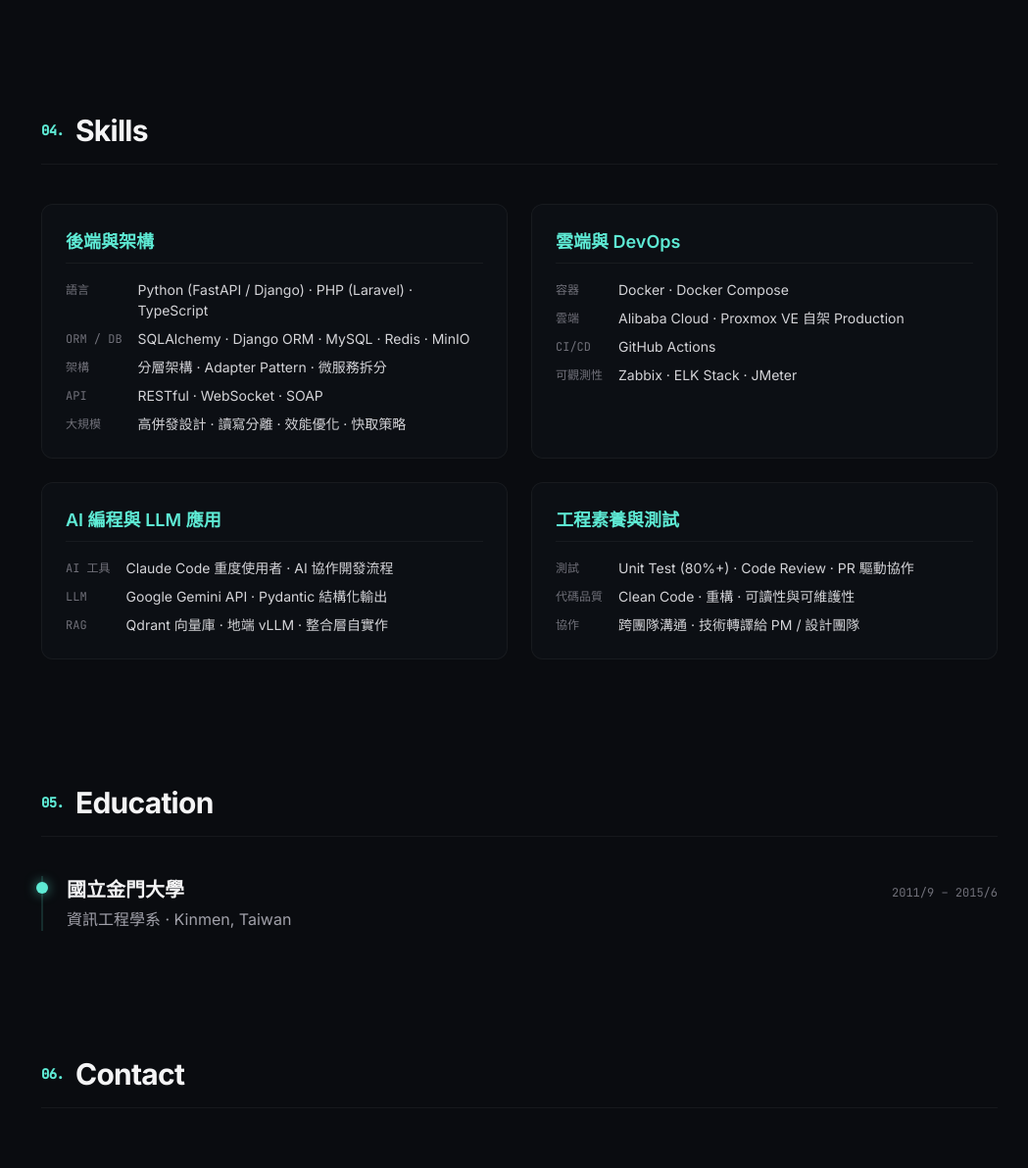
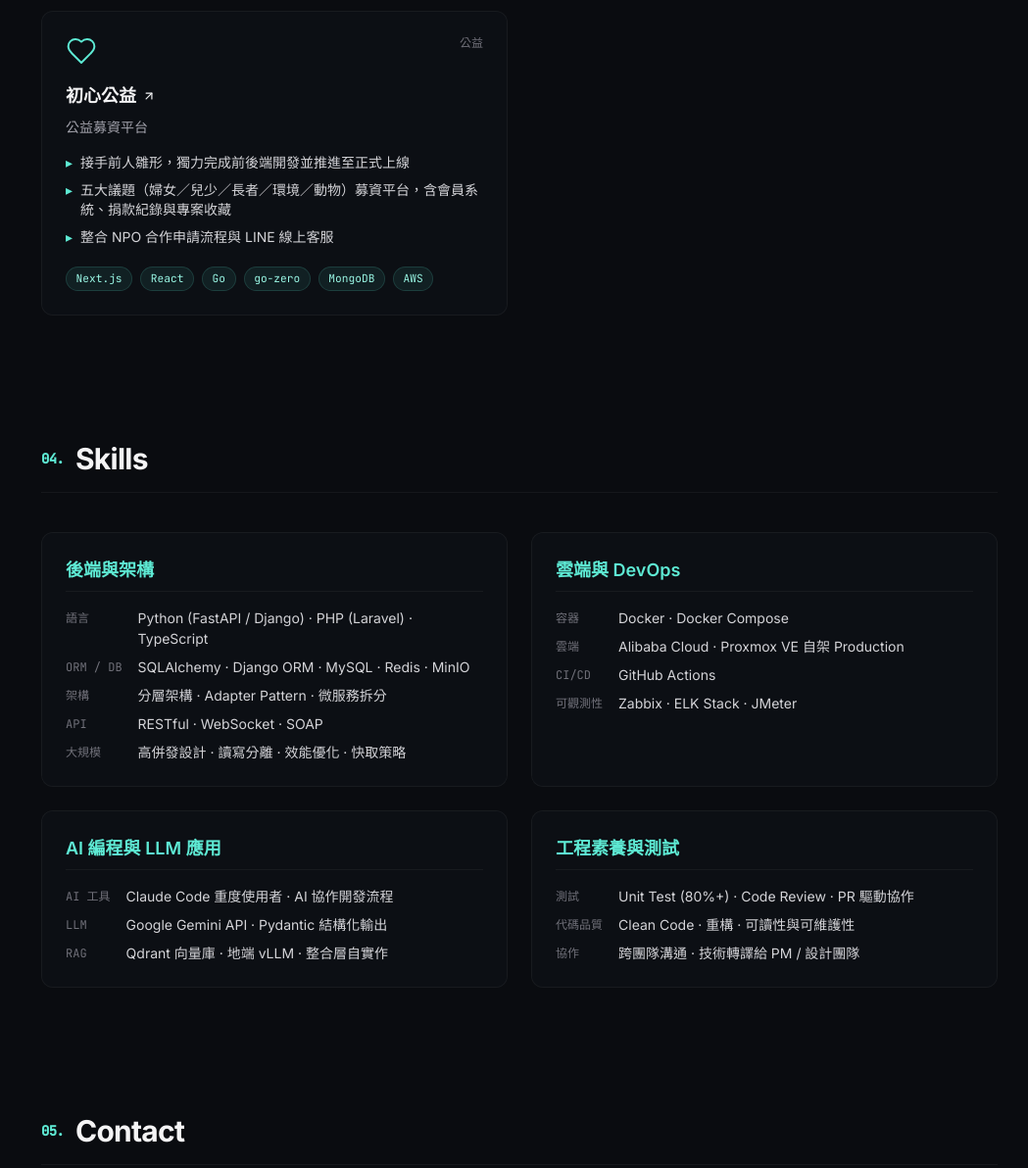
Before and after one commit to rudd6617/portfolio, a website: page index.html in a window 1280 px wide. Shown: the part 3300-4492 px from the top of the page at 98% size, without its empty margins (110-1159 px from the left). Drawn offline with nearby package versions, Linux system fonts and the light colour scheme; files that its build step writes are made by us from their sources.

Commit message:
feat: update content, link projects, single-source accent palette
- Remove Education section; renumber Contact 06 -> 05 (no gap, fixes
  nav scroll-spy going dark when Education had no nav entry)
- Add 初心公益 project card (truheart.com.tw); link Forja CV title to
  its live site
- Soften Contact copy: 想聊聊？ -> 歡迎聯絡, neutral job-seeking line
- Single-source accent color as RGB channels in style.css :root and
  reference via rgb(var(--accent) / <alpha-value>) in Tailwind config

Co-Authored-By: Claude Opus 4.8 (1M context) <noreply@anthropic.com>

```diff
--- a/assets/style.css
+++ b/assets/style.css
@@ -1,6 +1,9 @@
 :root {
-  --accent: #5eead4;
-  --accent-glow: #99f6e4;
+  /* Brand accent — single source of truth. R G B channels (not hex) so both
+     this file and Tailwind can apply opacity via rgb(var(--accent) / <alpha>). */
+  --accent: 94 234 212;
+  --accent-dim: 45 212 191;
+  --accent-glow: 153 246 228;
   --font-mono: 'JetBrains Mono', ui-monospace, monospace;
 }
 
@@ -10,7 +13,7 @@
   inset: 0;
   z-index: -10;
   background-image:
-    radial-gradient(ellipse at top, rgba(94, 234, 212, 0.08), transparent 60%),
+    radial-gradient(ellipse at top, rgb(var(--accent) / 0.08), transparent 60%),
     linear-gradient(rgba(255, 255, 255, 0.02) 1px, transparent 1px),
     linear-gradient(90deg, rgba(255, 255, 255, 0.02) 1px, transparent 1px);
   background-size: auto, 48px 48px, 48px 48px;
@@ -27,19 +30,19 @@
 
 .card-stat:hover {
   transform: translateY(-2px);
-  border-color: rgba(94, 234, 212, 0.3);
+  border-color: rgb(var(--accent) / 0.3);
 }
 
 /* ---------- Experience ---------- */
 .exp-item {
   position: relative;
   padding-left: 1.5rem;
-  border-left: 2px solid rgba(94, 234, 212, 0.15);
+  border-left: 2px solid rgb(var(--accent) / 0.15);
   transition: border-color 0.2s;
 }
 
 .exp-item:hover {
-  border-left-color: rgba(94, 234, 212, 0.5);
+  border-left-color: rgb(var(--accent) / 0.5);
 }
 
 .exp-item::before {
@@ -50,8 +53,8 @@
   width: 12px;
   height: 12px;
   border-radius: 50%;
-  background: var(--accent);
-  box-shadow: 0 0 12px rgba(94, 234, 212, 0.6);
+  background: rgb(var(--accent));
+  box-shadow: 0 0 12px rgb(var(--accent) / 0.6);
 }
 
 .exp-project {
@@ -64,7 +67,7 @@
 
 .exp-project:hover {
   background: rgba(15, 18, 24, 0.7);
-  border-color: rgba(94, 234, 212, 0.2);
+  border-color: rgb(var(--accent) / 0.2);
 }
 
 .exp-list {
@@ -88,7 +91,7 @@
   content: '▸';
   position: absolute;
   left: 0;
-  color: var(--accent);
+  color: rgb(var(--accent));
   font-size: 0.8rem;
 }
 
@@ -105,7 +108,7 @@
 
 .project-card:hover {
   transform: translateY(-4px);
-  border-color: rgba(94, 234, 212, 0.3);
+  border-color: rgb(var(--accent) / 0.3);
   background: rgba(15, 18, 24, 0.8);
 }
 
@@ -114,9 +117,9 @@
   font-size: 0.7rem;
   padding: 0.2rem 0.6rem;
   border-radius: 9999px;
-  background: rgba(94, 234, 212, 0.08);
-  color: var(--accent-glow);
-  border: 1px solid rgba(94, 234, 212, 0.15);
+  background: rgb(var(--accent) / 0.08);
+  color: rgb(var(--accent-glow));
+  border: 1px solid rgb(var(--accent) / 0.15);
 }
 
 /* ---------- Skills ---------- */
@@ -130,7 +133,7 @@
 .skill-title {
   font-size: 1.125rem;
   font-weight: 600;
-  color: var(--accent);
+  color: rgb(var(--accent));
   margin-bottom: 1rem;
   padding-bottom: 0.5rem;
   border-bottom: 1px solid rgba(255, 255, 255, 0.05);
@@ -207,7 +210,7 @@
 }
 
 ::-webkit-scrollbar-thumb:hover {
-  background: var(--accent);
+  background: rgb(var(--accent));
 }
 
 /* ---------- Nav rail ---------- */
@@ -235,7 +238,7 @@
     display: inline-block;
     width: 1em;
     margin-right: 0.25rem;
-    color: var(--accent);
+    color: rgb(var(--accent));
     opacity: 0;
     transition: opacity 0.2s;
   }
--- a/index.html
+++ b/index.html
@@ -295,7 +295,12 @@
             <svg class="text-accent" xmlns="http://www.w3.org/2000/svg" width="32" height="32" viewBox="0 0 24 24" fill="none" stroke="currentColor" stroke-width="1.5" stroke-linecap="round" stroke-linejoin="round" aria-hidden="true"><path d="M14 2H6a2 2 0 0 0-2 2v16a2 2 0 0 0 2 2h12a2 2 0 0 0 2-2V8z"/><polyline points="14 2 14 8 20 8"/><line x1="16" y1="13" x2="8" y2="13"/><line x1="16" y1="17" x2="8" y2="17"/></svg>
             <span class="font-mono text-xs text-zinc-500">Personal</span>
           </div>
-          <h3 class="text-lg font-semibold text-zinc-100 mb-2">Forja CV</h3>
+          <h3 class="text-lg font-semibold text-zinc-100 mb-2">
+            <a href="https://forjacv.rudd6617.workers.dev/" target="_blank" rel="noopener" class="inline-flex items-center gap-1.5 hover:text-accent transition">
+              Forja CV
+              <svg xmlns="http://www.w3.org/2000/svg" width="14" height="14" viewBox="0 0 24 24" fill="none" stroke="currentColor" stroke-width="2" stroke-linecap="round" stroke-linejoin="round" aria-hidden="true"><path d="M7 17 17 7"/><path d="M7 7h10v10"/></svg>
+            </a>
+          </h3>
           <p class="text-sm text-zinc-400 mb-4">履歷編輯器與 JD 分析工具</p>
           <ul class="space-y-2 text-sm text-zinc-300 mb-5">
             <li class="flex gap-2"><span class="text-accent shrink-0">▸</span><span>本地 LLM（vLLM / oMLX）進行職缺與履歷差距分析，生成改寫建議</span></li>
@@ -332,6 +337,33 @@
             <span class="tag">vLLM</span>
             <span class="tag">RAG</span>
             <span class="tag">AI Agent</span>
+          </div>
+        </article>
+
+        <article class="project-card reveal">
+          <div class="flex items-start justify-between mb-4">
+            <svg class="text-accent" xmlns="http://www.w3.org/2000/svg" width="32" height="32" viewBox="0 0 24 24" fill="none" stroke="currentColor" stroke-width="1.5" stroke-linecap="round" stroke-linejoin="round" aria-hidden="true"><path d="M19 14c1.49-1.46 3-3.21 3-5.5A5.5 5.5 0 0 0 16.5 3c-1.76 0-3 .5-4.5 2-1.5-1.5-2.74-2-4.5-2A5.5 5.5 0 0 0 2 8.5c0 2.29 1.51 4.04 3 5.5l7 7Z"/></svg>
+            <span class="font-mono text-xs text-zinc-500">公益</span>
+          </div>
+          <h3 class="text-lg font-semibold text-zinc-100 mb-2">
+            <a href="https://www.truheart.com.tw" target="_blank" rel="noopener" class="inline-flex items-center gap-1.5 hover:text-accent transition">
+              初心公益
+              <svg xmlns="http://www.w3.org/2000/svg" width="14" height="14" viewBox="0 0 24 24" fill="none" stroke="currentColor" stroke-width="2" stroke-linecap="round" stroke-linejoin="round" aria-hidden="true"><path d="M7 17 17 7"/><path d="M7 7h10v10"/></svg>
+            </a>
+          </h3>
+          <p class="text-sm text-zinc-400 mb-4">公益募資平台</p>
+          <ul class="space-y-2 text-sm text-zinc-300 mb-5">
+            <li class="flex gap-2"><span class="text-accent shrink-0">▸</span><span>接手前人雛形，獨力完成前後端開發並推進至正式上線</span></li>
+            <li class="flex gap-2"><span class="text-accent shrink-0">▸</span><span>五大議題（婦女／兒少／長者／環境／動物）募資平台，含會員系統、捐款紀錄與專案收藏</span></li>
+            <li class="flex gap-2"><span class="text-accent shrink-0">▸</span><span>整合 NPO 合作申請流程與 LINE 線上客服</span></li>
+          </ul>
+          <div class="flex flex-wrap gap-2 mt-auto">
+            <span class="tag">Next.js</span>
+            <span class="tag">React</span>
+            <span class="tag">Go</span>
+            <span class="tag">go-zero</span>
+            <span class="tag">MongoDB</span>
+            <span class="tag">AWS</span>
           </div>
         </article>
 
@@ -389,31 +421,16 @@
       </div>
     </section>
 
-    <!-- Education -->
-    <section id="education" class="mb-32 scroll-mt-24">
-      <h2 class="flex items-center text-3xl font-bold tracking-tight text-zinc-100 mb-10 pb-4 border-b border-white/5">
-        <span class="font-mono text-accent text-sm mr-3">05.</span>
-        Education
-      </h2>
-      <div class="exp-item">
-        <div class="flex flex-wrap items-baseline justify-between gap-2 mb-1">
-          <h3 class="text-xl font-semibold text-zinc-100">國立金門大學</h3>
-          <span class="font-mono text-xs text-zinc-500">2011/9 – 2015/6</span>
-        </div>
-        <p class="text-zinc-400">資訊工程學系 · Kinmen, Taiwan</p>
-      </div>
-    </section>
-
     <!-- Contact -->
     <section id="contact" class="scroll-mt-24">
       <h2 class="flex items-center text-3xl font-bold tracking-tight text-zinc-100 mb-10 pb-4 border-b border-white/5">
-        <span class="font-mono text-accent text-sm mr-3">06.</span>
+        <span class="font-mono text-accent text-sm mr-3">05.</span>
         Contact
       </h2>
       <div class="text-center py-12 reveal">
-        <p class="text-2xl sm:text-3xl font-bold text-zinc-100 mb-3">想聊聊？</p>
+        <p class="text-2xl sm:text-3xl font-bold text-zinc-100 mb-3">歡迎聯絡</p>
         <p class="text-zinc-400 mb-8 max-w-md mx-auto">
-          目前對後端架構、AI/RAG 整合、Legacy 系統現代化等職缺感興趣。
+          目前正在尋找後端架構、AI/RAG 整合與 Legacy 系統現代化相關的機會，歡迎來信交流。
         </p>
         <a href="mailto:rudd6617@gmail.com" class="inline-flex items-center gap-2 px-6 py-3 rounded-lg bg-accent text-ink-900 font-semibold hover:bg-accent-glow transition">
           <svg xmlns="http://www.w3.org/2000/svg" width="18" height="18" viewBox="0 0 24 24" fill="none" stroke="currentColor" stroke-width="2" stroke-linecap="round" stroke-linejoin="round" aria-hidden="true"><path d="M4 4h16c1.1 0 2 .9 2 2v12c0 1.1-.9 2-2 2H4c-1.1 0-2-.9-2-2V6c0-1.1.9-2 2-2z"/><polyline points="22,6 12,13 2,6"/></svg>
--- a/tailwind.config.js
+++ b/tailwind.config.js
@@ -17,10 +17,12 @@ module.exports = {
           600: '#1d2230',
           500: '#2a3142',
         },
+        // Single-sourced in assets/style.css :root as RGB channels; referenced
+        // here so opacity utilities (bg-accent/10, selection:bg-accent/30) work.
         accent: {
-          DEFAULT: '#5eead4',
-          dim: '#2dd4bf',
-          glow: '#99f6e4',
+          DEFAULT: 'rgb(var(--accent) / <alpha-value>)',
+          dim: 'rgb(var(--accent-dim) / <alpha-value>)',
+          glow: 'rgb(var(--accent-glow) / <alpha-value>)',
         },
       },
     },
```
